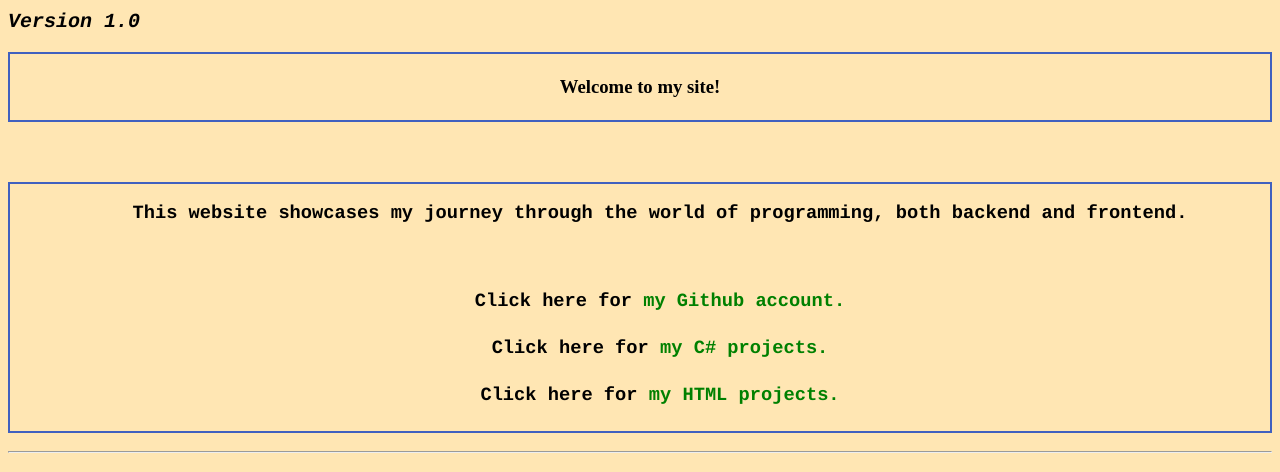
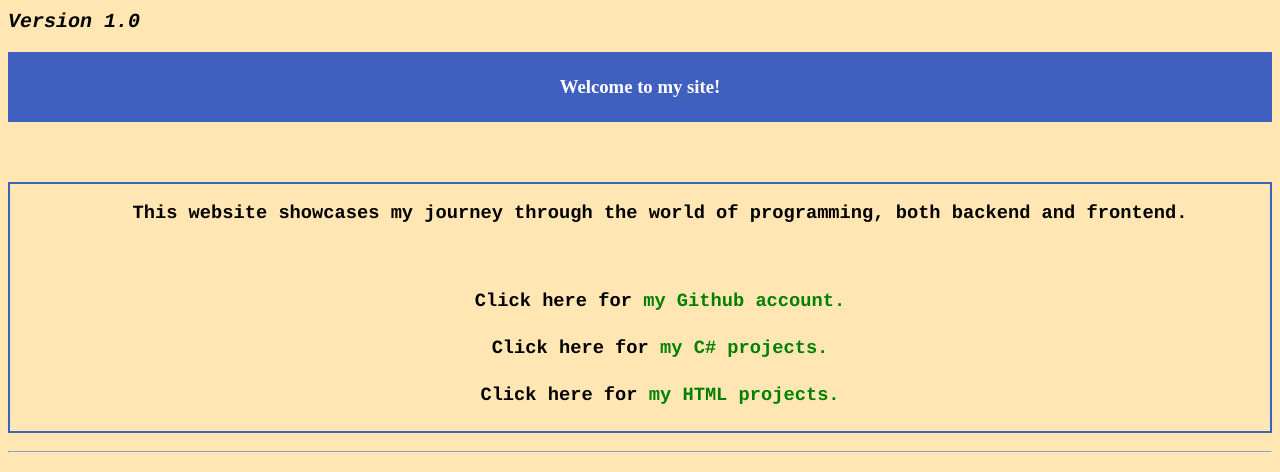
Before and after one commit to DoopleWrites/DoopleWrites.github.io, a plain HTML site: page index.html in a window 1280 px wide. Shown: the part 449-921 px from the top of the page. Drawn offline with Linux system fonts and the light colour scheme.

Commit message:
Update index.html
adding color

```diff
--- a/index.html
+++ b/index.html
@@ -19,7 +19,7 @@ h4 {text-align:center; font-family:courier;}
 
   <h1 style="font-size:20px;width:100%;"><i>Version <strong>1.0</i></strong></h1>
 
-<h3 style="border:2px solid #4060bf; text-align:center;"><br>Welcome to my site!<br><br><h3>
+<h3 style="border:2px solid #4060bf; text-align:center;background-color: #4060bf; color: white;"><br>Welcome to my site!<br><br><h3>
 <br>
 <ul style="border:2px solid #4060bf;">
   <p style="text-align:center;">This website showcases my journey through the world of programming, both backend and frontend.</p>
```
